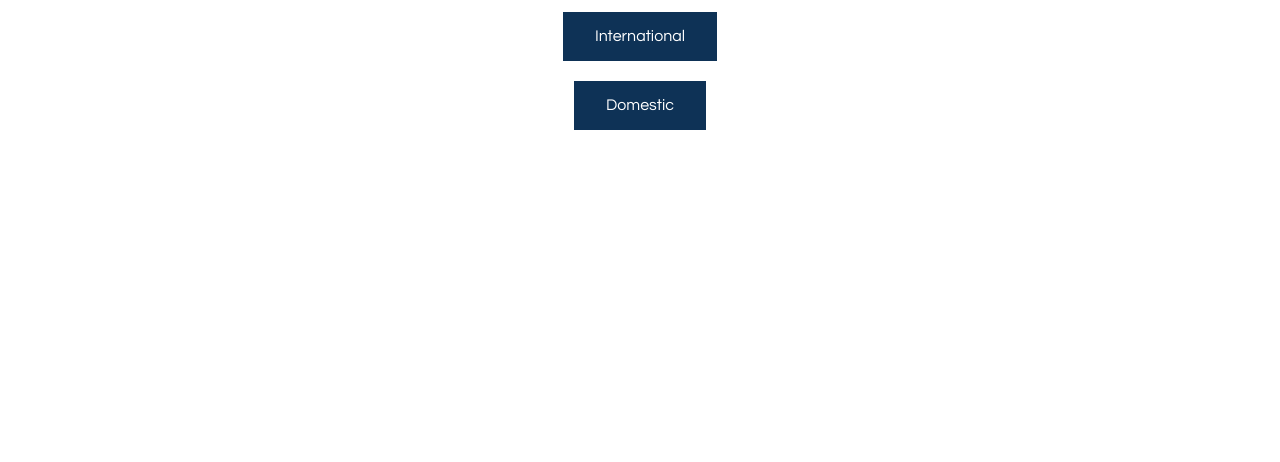
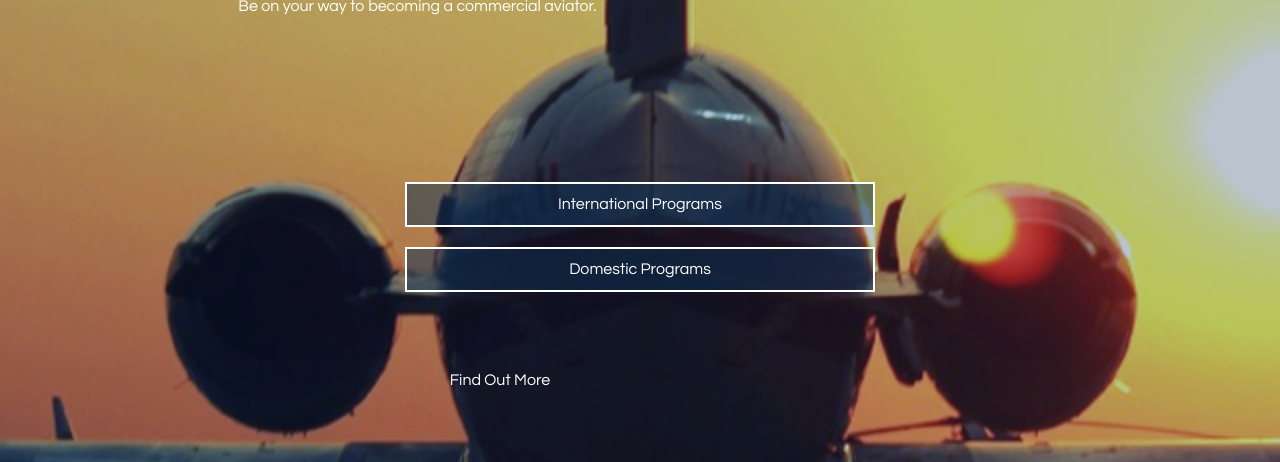
Before and after one commit to jakavery/FlySunrise, a website: page index.html in a window 1280 px wide. Shown: the part 393-855 px from the top of the page. Before the commit the page ends 800 px from the top, so only its background shows below. Drawn offline with Linux system fonts and the light colour scheme.

Commit message:
Positioned cta buttons and Find Out More link I think

```diff
--- a/index.html
+++ b/index.html
@@ -11,7 +11,7 @@
     <div class="off-canvas-wrap" data-offcanvas>
     <div class="inner-wrap">
     <!-- off canvas manu -->
-    <nav class="tab-bar hide-for-medium-up">
+    <nav class="tab-bar hide-for-large-up">
         <section class="left-small">
             <a class="left-off-canvas-toggle menu-icon"><span></span></a>
         </section>
@@ -49,7 +49,7 @@
     </aside>
     <a class="exit-off-canvas"></a><!-- off canvas manu -->
     <!-- top bar code -->
-    <nav class="top-bar show-for-medium-up" data-topbar>
+    <nav class="top-bar show-for-large-up" data-topbar>
         <ul class="title-area">
             <li class="name"></li>
             <li class="toggle-topbar menu-icon"><a href="#">Menu</a></li>
@@ -88,7 +88,8 @@
             </ul>
         </section>
     </nav><!-- top bar code -->
-
+    <!-- 100% vh wrapper -->
+    <div class="vh">
         <header>
             <div class="small-8 small-centered columns">
                 <h1>
@@ -109,17 +110,25 @@
                     <p>Be on your way to becoming a commercial aviator.</p>
                 </div>
             </div>
+            <div id="cta-button-wrapper">
                 <div class="row">
-            <div class="small-10 small-centered text-center columns">
-                <a href="#" class="button">International</a>
+                    <div class="small-10 medium-6 small-centered text-center columns">
+                        <a href="#" class="button-transparent">International Programs</a>
                     </div>
                 </div>
                 <div class="row">
-            <div class="small-10 small-centered text-center columns">
-                <a href="#" class="button">Domestic</a>
+                    <div class="small-10 medium-6 small-centered text-center columns">
+                        <a href="#" class="button-transparent">Domestic Programs</a>
+                    </div>
+                </div>
+            </div>
+            <div class="row" id="find-out-more">
+                <div class="small-8 small-centered text-center columns">
+                    <a href="#">Find Out More</a>
                 </div>
             </div>
         </section>
+    </div><!-- 100% vh wrapper -->
 
 
     </div> <!-- End inner-canvas wrap -->
--- a/scss/_custom.scss
+++ b/scss/_custom.scss
@@ -0,0 +1,71 @@
+/* Mixins *********************************************************************************/
+.button-transparent {
+    @include button(rem-calc(12), false, false, false, false);
+    border: 2px solid white;
+    background: rgba($primary-color, .5);
+    color: white;
+    width: 100%;
+    transition: all .2s ease-in-out;
+    &:hover {
+        color: $primary-color;
+        background: rgba(white, .5);
+    }
+}
+
+/* Custom CSS *****************************************************************************/
+html, body {
+    height: 100%;
+}
+.vh {
+    height: 100vh;
+}
+.tab-bar {
+    position: absolute;
+    width: 100%;
+}
+header h1 {
+    margin: rem-calc(10) 0 rem-calc(10);
+}
+#homepage-hero {
+    position: relative;
+    background: url(/img/PlaneCropped.jpg) center no-repeat;
+    height: 100%;
+    display: block;
+    -webkit-background-size: cover;
+    -moz-background-size: cover;
+    background-size: cover;
+    h2 {
+        color: white;
+        font-size: rem-calc(60);
+        line-height: 4rem;
+        margin-top: rem-calc(10);
+    }
+    p {
+        color: white;
+    }
+    a {
+        color: white;
+    }
+} //#homepage-hero
+#cta-button-wrapper {
+    margin-top: rem-calc(30);
+    position: absolute;
+    width: 100%;
+    bottom: 40%;
+    @media (min-width: 400px){
+        bottom: 50%;
+    }
+}
+#find-out-more {
+    position: absolute;
+    bottom: 25%;
+    @media (min-width: 400px){
+        bottom: 30%;
+    }
+    @media (min-width: 450px){
+        bottom: 33%;
+    }
+    @media #{$medium-up} {
+        bottom: 40%;
+    }
+}
--- a/scss/_settings.scss
+++ b/scss/_settings.scss
@@ -213,7 +213,7 @@ $primary-color: #0E3256;
 // $include-html-type-classes: $include-html-classes;
 
 // We use these to control header font styles
-// $header-font-family: $body-font-family;
+$header-font-family: $air-americana;
 // $header-font-weight: $font-weight-normal;
 // $header-font-style: normal;
 // $header-font-color: $jet;
@@ -838,7 +838,7 @@ $primary-color: #0E3256;
 // Off Canvas Tab Bar Variables
 // $include-html-off-canvas-classes: $include-html-classes;
 
-// $tabbar-bg: $oil;
+$tabbar-bg: transparent;
 // $tabbar-height: rem-calc(45);
 // $tabbar-icon-width: $tabbar-height;
 // $tabbar-line-height: $tabbar-height;
@@ -883,7 +883,7 @@ $primary-color: #0E3256;
 // $off-canvas-back-hover-border-bottom: none;
 
 // Off Canvas Menu Icon Variables
-// $tabbar-menu-icon-color: $white;
+$tabbar-menu-icon-color: black;
 // $tabbar-menu-icon-hover: scale-color($tabbar-menu-icon-color, $lightness: -30%);
 
 // $tabbar-menu-icon-text-indent: rem-calc(35);
```
Also changed, not shown: css/app.css, img/PlaneBlue.jpg (added), img/PlaneCropped.jpg (added), 1 other file. Lines whose indentation alone changed are shown as unchanged.
